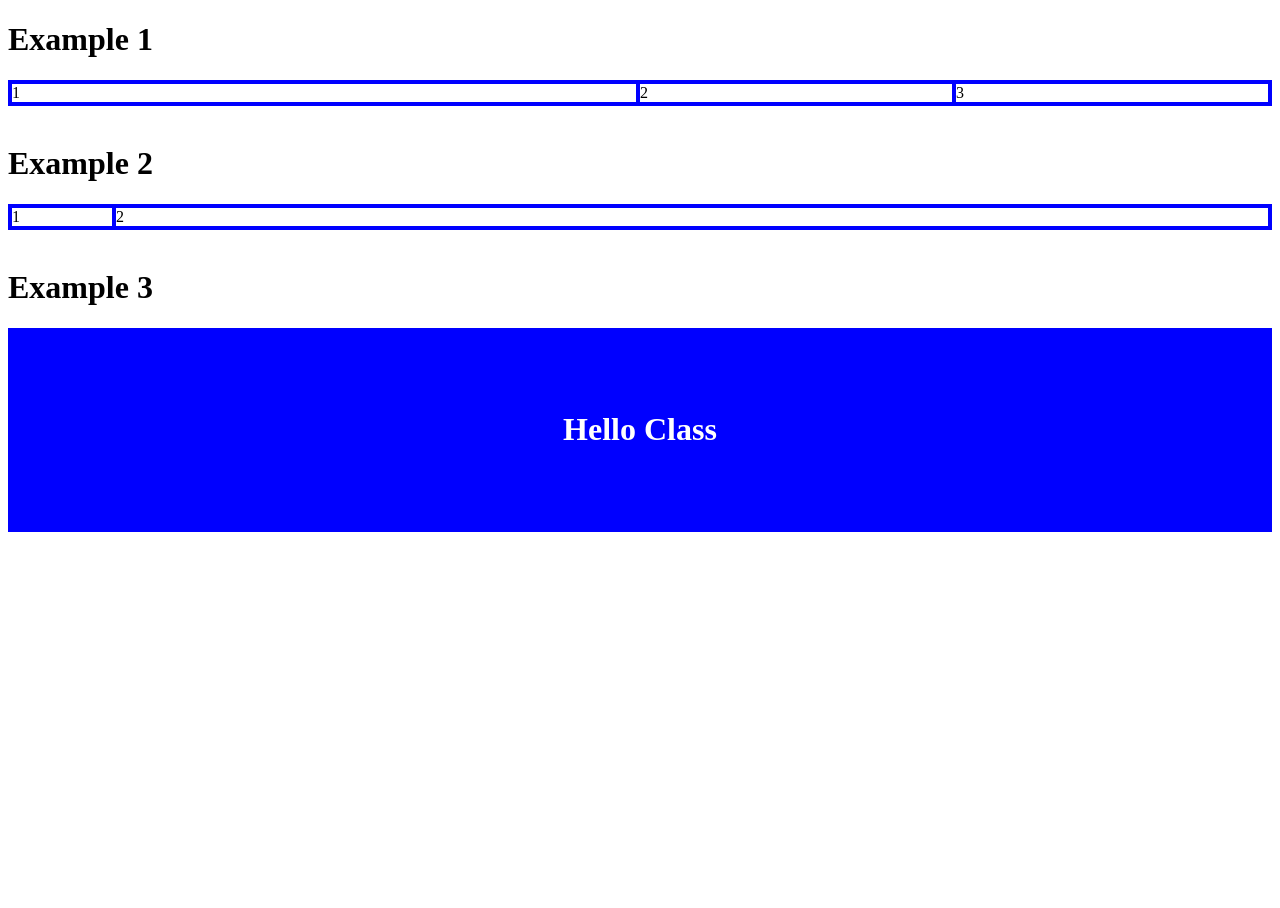
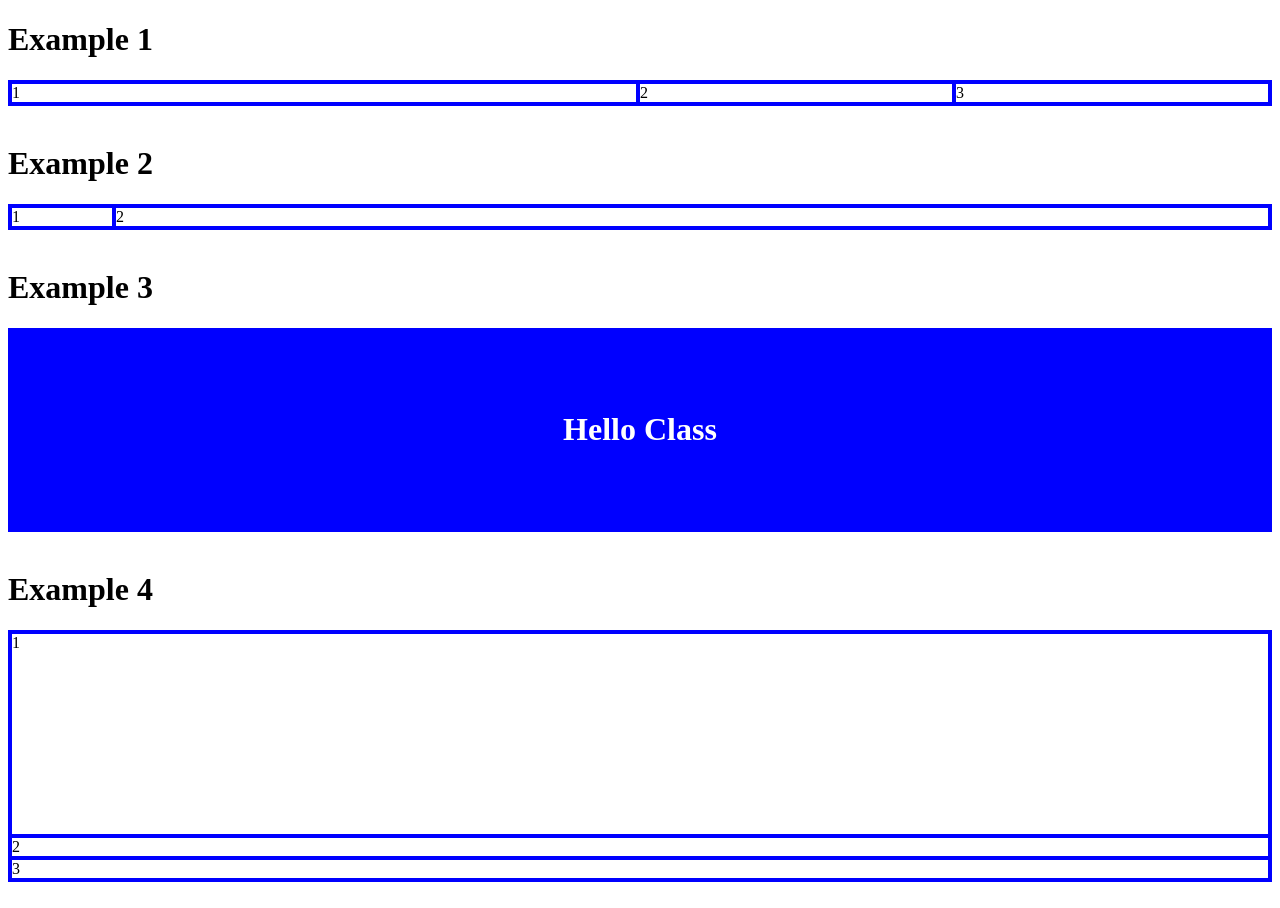
Before and after one commit to rcastro2/WebDevelopment, a plain HTML site: page WDLesson2_7Demonstration/index.html in a window 1280 px wide. Before the commit the page ends 800 px from the top, so only its background shows below. Drawn offline with Linux system fonts and the light colour scheme.

Commit message:
adds flex-direction example

```diff
--- a/WDLesson2_7Demonstration/index.html
+++ b/WDLesson2_7Demonstration/index.html
@@ -29,10 +29,20 @@
       <div> 2 </div>
     </div>
     <br>
+
     <h1>Example 3</h1>
     <div id="banner" class="container">
       <h1>Hello Class</h1>
     </div>
+    <br>
+
+    <h1>Example 4</h1>
+    <div id="example4" class="container columns">
+      <div style="flex:none;height:200px"> 1 </div>
+      <div> 2 </div>
+      <div> 3 </div>
+    </div>
+    <br>
 
   </body>
 </html>
--- a/WDLesson2_7Demonstration/style.css
+++ b/WDLesson2_7Demonstration/style.css
@@ -16,3 +16,7 @@
   height:200px;
   color:white;
 }
+
+.columns{
+  flex-direction: column;
+}
```
